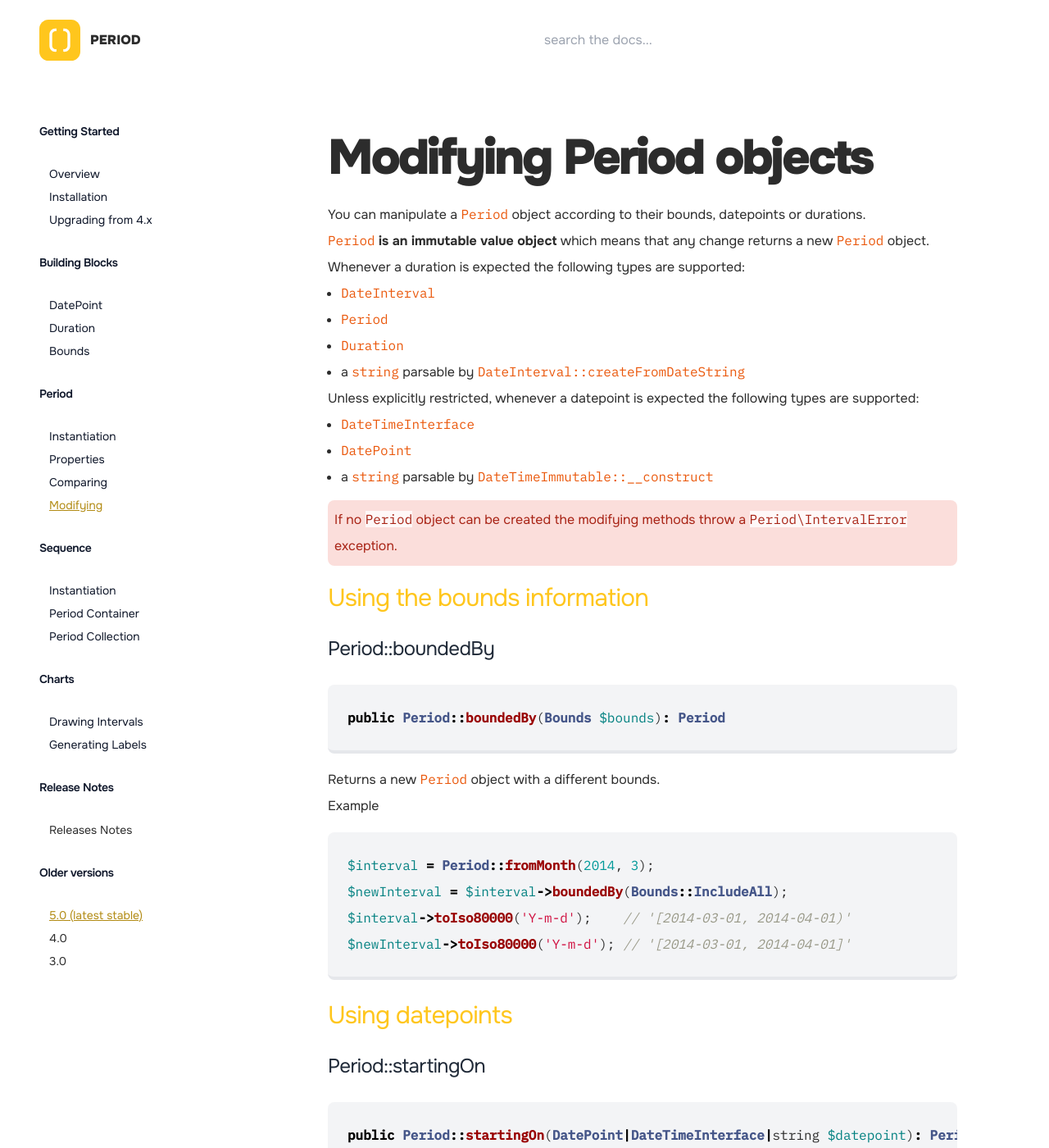
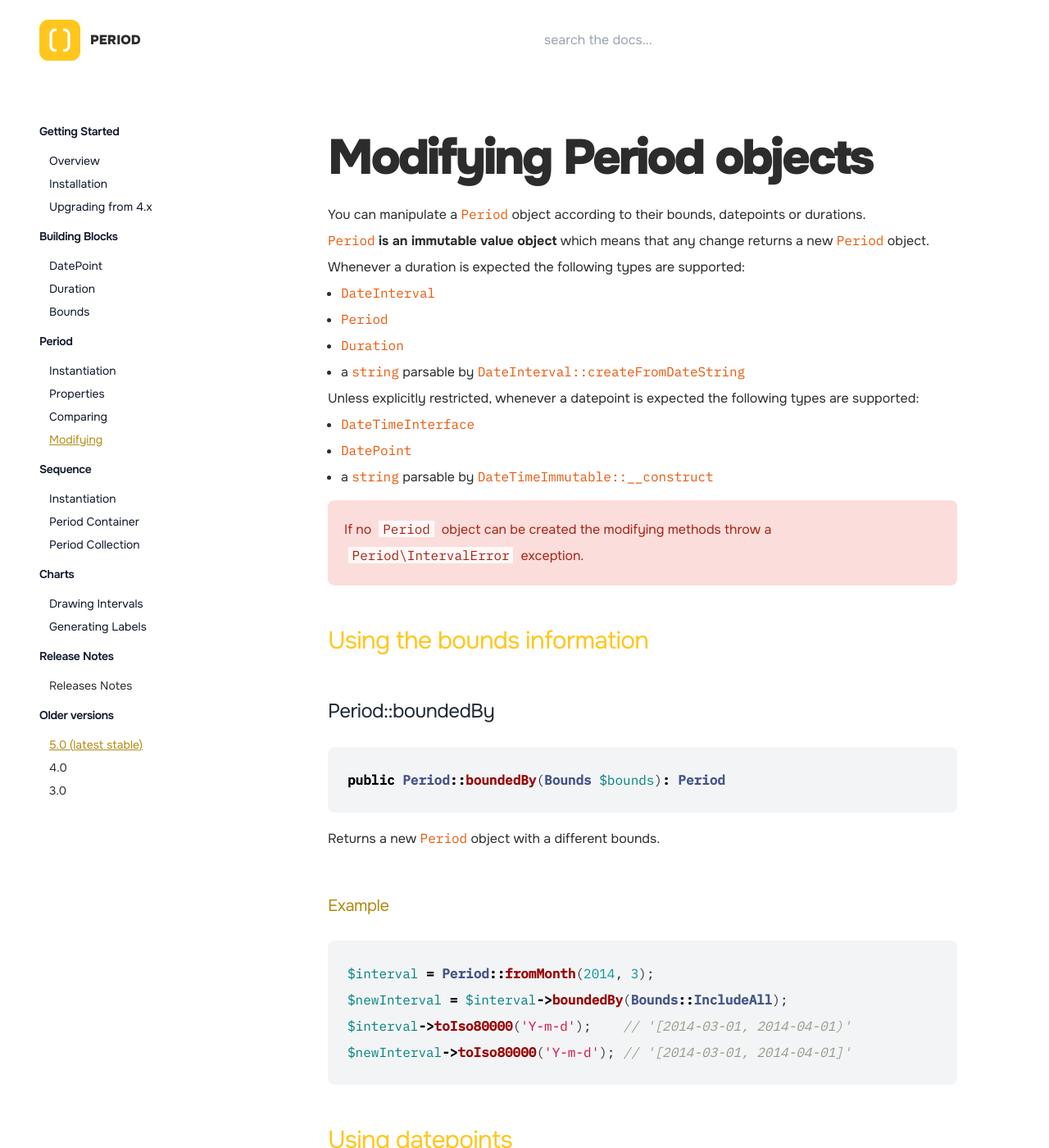
Before and after one commit to thephpleague/period, a Jekyll site: the page built from docs/5.0/period/modifying.md, in a window 1280 px wide and 1400 px high. Shown: the whole window at 82% size. Built offline with Jekyll 4.4.1, drawn with Linux system fonts in a browser that asks for light colours; comment, search, counter and statistics services are not loaded.

Commit message:
tweek tailwind css declaraton

```diff
--- a/docs/5.0/period/modifying.md
+++ b/docs/5.0/period/modifying.md
@@ -247,7 +247,7 @@ public Period::snapToYear(): Period
 public Period::snapToIsoYear(): Period
 ~~~
 
-### Examples
+#### Examples
 
 ~~~php
 $period = Period::fromDate('2022-01-08 09:44:38', '2022-01-08 09:45:01');
--- a/docs/_layouts/default.html
+++ b/docs/_layouts/default.html
@@ -52,7 +52,7 @@
         <div class="fixed top-[3.5rem] h-screen shadow-xl px-4 left-0 hidden peer-checked:block lg:relative lg:top-0 lg:h-auto lg:px-0 lg:block lg:flex-none lg:shadow-none  bg-slate-100 lg:bg-transparent">
             <div class="absolute inset-y-0 right-0 w-full lg:w-[50vw]"></div>
             <nav class="sticky top-[4.5rem] w-64 pr-8 text-base lg:text-sm xl:w-72 xl:pr-16">
-                <ul role="list" class="-ml-0.5 h-[calc(100vh-4.5rem)] overflow-y-auto py-7 pl-0.5 space-y-8">
+                <ul role="list" class="-ml-0.5 h-[calc(100vh-4.5rem)] overflow-y-auto py-7 pl-0.5 space-y-4">
                     {% if upgrading == false %}
                     {% for section in site.data.menu.version[version] %}
                     <h3 class="font-semibold tracking-tight text-slate-900">{{ section[0] }}</h3>
--- a/docs/output.css
+++ b/docs/output.css
@@ -691,6 +691,10 @@ video {
   margin-top: 1.5rem;
 }
 
+.mt-1 {
+  margin-top: 0.25rem;
+}
+
 .block {
   display: block;
 }
@@ -842,6 +846,12 @@ video {
   --tw-space-y-reverse: 0;
   margin-top: calc(2rem * calc(1 - var(--tw-space-y-reverse)));
   margin-bottom: calc(2rem * var(--tw-space-y-reverse));
+}
+
+.space-y-4 > :not([hidden]) ~ :not([hidden]) {
+  --tw-space-y-reverse: 0;
+  margin-top: calc(1rem * calc(1 - var(--tw-space-y-reverse)));
+  margin-bottom: calc(1rem * var(--tw-space-y-reverse));
 }
 
 .overflow-hidden {
@@ -1214,10 +1224,6 @@ pre {
   margin-bottom: 1rem;
   overflow: auto;
   border-radius: 0.5rem;
-  border-width: 0px;
-  border-bottom-width: 4px;
-  --tw-border-opacity: 1;
-  border-bottom-color: rgb(229 231 235 / var(--tw-border-opacity));
   --tw-bg-opacity: 1;
   background-color: rgb(243 244 246 / var(--tw-bg-opacity));
   padding: 1.5rem;
@@ -1607,7 +1613,7 @@ code {
   margin-top: 0.75rem;
   margin-bottom: 0.75rem;
   border-radius: 0.5rem;
-  padding: 0.5rem;
+  padding: 1.25rem;
   --tw-text-opacity: 1;
   color: rgb(128 128 128 / var(--tw-text-opacity));
 }
@@ -1624,7 +1630,11 @@ code {
 .message-info code {
   background: rgba(255,255,255,0.8);
   border-color: #5faee3;
-  color: #196090
+  color: #196090;
+  margin-left:.3rem;
+  margin-right: .3rem;
+  padding-right: .3rem;
+  padding-left: .3rem;
 }
 
 .message-notice {
@@ -1635,7 +1645,11 @@ code {
 .message-notice code {
   background: rgba(255,255,255,0.8);
   border-color: #f4d03f;
-  color: #927608
+  color: #927608;
+  margin-left:.3rem;
+  margin-right: .3rem;
+  padding-right: .3rem;
+  padding-left: .3rem;
 }
 
 .message-warning {
@@ -1646,7 +1660,11 @@ code {
 .message-warning code {
   background: rgba(255,255,255,0.8);
   border-color: #ed7669;
-  color: #a82315
+  color: #a82315;
+  margin-left:.3rem;
+  margin-right: .3rem;
+  padding-right: .3rem;
+  padding-left: .3rem;
 }
 
 .content h1 {
@@ -1658,7 +1676,8 @@ code {
 }
 
 .content h2 {
-  margin-bottom: 1rem;
+  margin-top: 2.5rem;
+  margin-bottom: 0.75rem;
   font-size: 1.875rem;
   line-height: 2.25rem;
   letter-spacing: -0.025em;
@@ -1667,6 +1686,8 @@ code {
 }
 
 .content h3 {
+  margin-top: 2.5rem;
+  margin-bottom: 0.75rem;
   padding-top: 0.75rem;
   padding-bottom: 0.75rem;
   font-size: 1.5rem;
@@ -1674,6 +1695,18 @@ code {
   letter-spacing: -0.025em;
   --tw-text-opacity: 1;
   color: rgb(31 41 55 / var(--tw-text-opacity));
+}
+
+.content h4 {
+  margin-top: 2.5rem;
+  margin-bottom: 0.75rem;
+  padding-top: 0.75rem;
+  padding-bottom: 0.75rem;
+  font-size: 1.25rem;
+  line-height: 1.75rem;
+  letter-spacing: -0.025em;
+  --tw-text-opacity: 1;
+  color: rgb(178 139 20 / var(--tw-text-opacity));
 }
 
 .content {
```
Also changed, not shown: docs/5.0/chart/index.md (+13 -3 lines), docs/input.css (+23 -7 lines).
